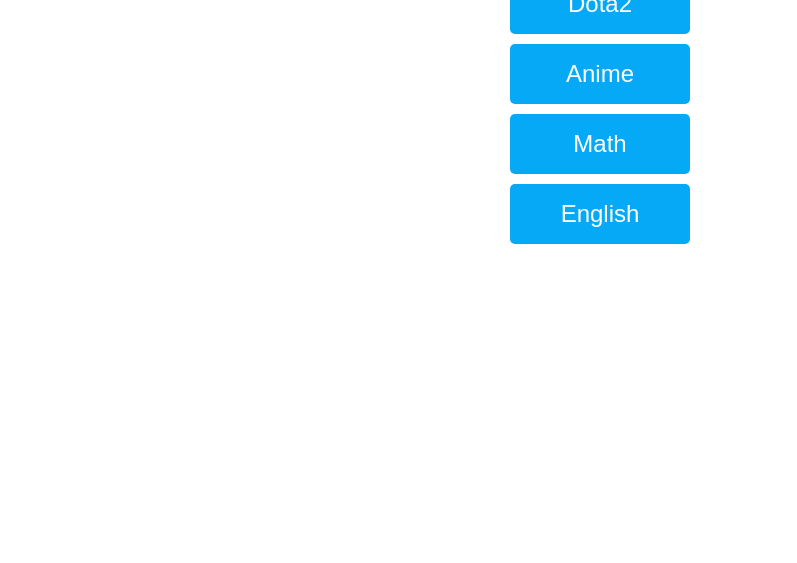
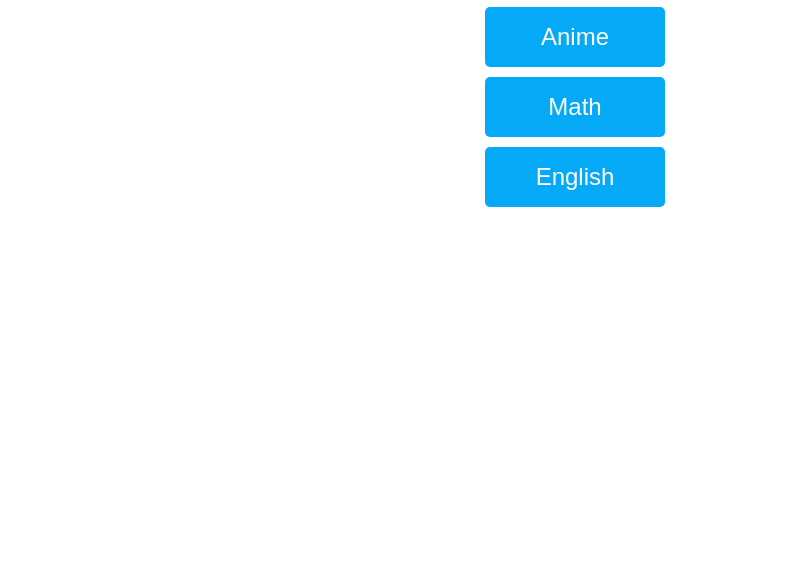
Before and after one commit to makcoc/QuizGame-project, a plain HTML site: page index.html in a window 1280 px wide. Shown: the part 237-800 px from the top of the page, without its empty margins (0-797 px from the left). Drawn offline with Linux system fonts and the light colour scheme.

Commit message:
Update style.css

```diff
--- a/css/style.css
+++ b/css/style.css
@@ -28,7 +28,7 @@
 .center-div
 {
   margin: 0 auto;
-  width: 270px;
+  width: 320px;
   height: 300px;
   border-radius: 3px;
 }
```
